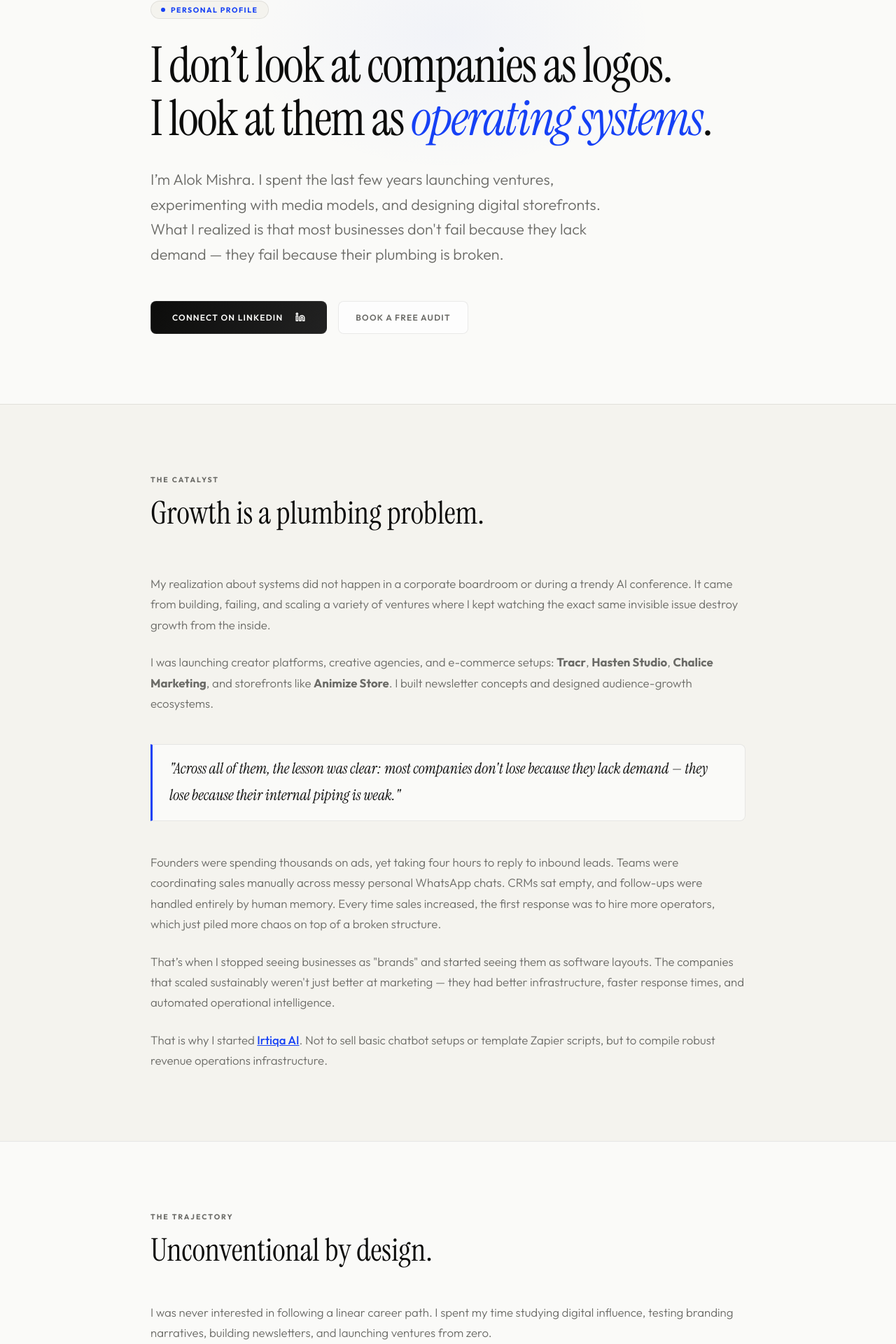
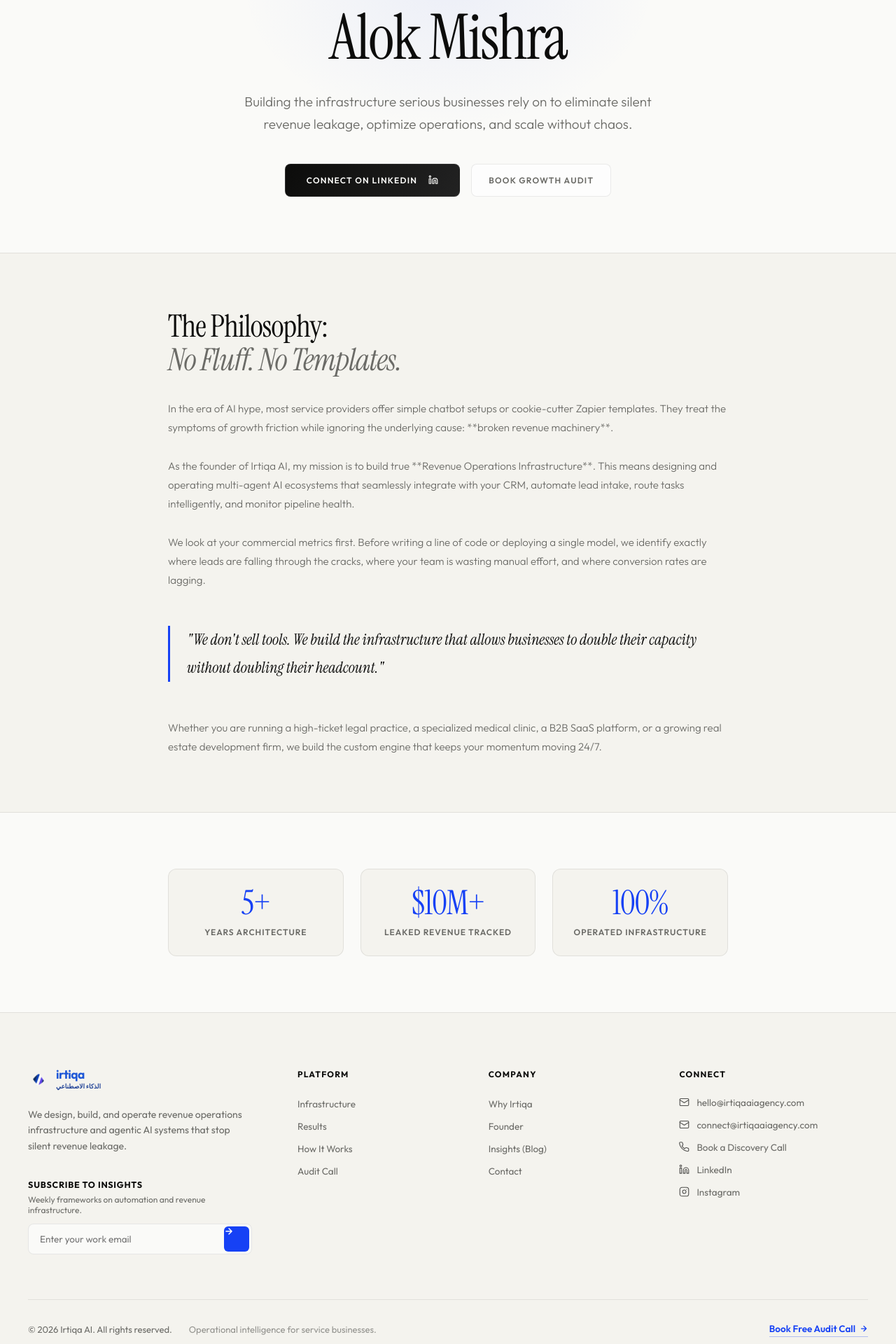
Before and after one commit to LionCrown69/irtiqa, a Next.js app: page /founder in a window 1280 px wide. Shown: the part 179-2099 px from the top of the page at 70% size. Built offline with nearby package versions, Linux system fonts and the light colour scheme.

Commit message:
design: restore simple, high-impact founder layout

```diff
--- a/src/components/FounderClient.tsx
+++ b/src/components/FounderClient.tsx
@@ -31,8 +31,7 @@ export default function FounderClient() {
       <Navigation navHeight={navHeight} />
 
       <main className="lux-main">
-        {/* ─── HERO SECTION ─── */}
-        <section id="founder-hero" style={{ padding: '180px 24px 100px', position: 'relative', overflow: 'hidden', background: 'var(--w)' }}>
+        <section id="founder-hero" style={{ padding: '140px 24px 80px', position: 'relative', overflow: 'hidden', background: 'var(--w)' }}>
           {/* Ambient Glow */}
           <div style={{
             position: 'absolute',
@@ -40,245 +39,92 @@ export default function FounderClient() {
             left: '50%',
             width: '600px',
             height: '400px',
-            background: 'radial-gradient(ellipse at center, rgba(22,65,245,0.04) 0%, transparent 70%)',
+            background: 'radial-gradient(ellipse at center, rgba(22,65,245,0.06) 0%, transparent 70%)',
             transform: 'translate(-50%, -50%)',
             pointerEvents: 'none',
             zIndex: 0
           }} />
 
-          <div className="reveal" style={{ maxWidth: '850px', margin: '0 auto', position: 'relative', zIndex: 2 }}>
-            <div style={{
-              display: 'inline-flex',
-              alignItems: 'center',
-              gap: '8px',
-              padding: '5px 14px',
-              border: '1px solid var(--rule)',
-              borderRadius: '20px',
-              fontSize: '10.5px',
-              fontWeight: 700,
-              color: 'var(--b)',
-              textTransform: 'uppercase',
-              letterSpacing: '1.5px',
-              marginBottom: '28px',
-              backgroundColor: 'var(--w2)'
-            }}>
-              <span style={{ width: '6px', height: '6px', background: 'var(--b)', borderRadius: '50%' }}></span>
-              Personal Profile
-            </div>
+          <div className="reveal" style={{ maxWidth: '800px', margin: '0 auto', position: 'relative', zIndex: 2, textAlign: 'center' }}>
+            <div className="section-chip" style={{ display: 'inline-flex', marginBottom: '24px' }}>Founder & Revenue Systems Architect</div>
 
-            <h1 style={{
-              fontFamily: 'var(--serif)',
-              fontSize: 'clamp(2.5rem, 5.5vw, 5.2rem)',
-              fontWeight: 400,
-              lineHeight: 1.08,
-              letterSpacing: '-0.025em',
-              marginBottom: '32px',
-              color: 'var(--ink)'
-            }}>
-              I don’t look at companies as logos. <br />
-              I look at them as <em style={{ color: 'var(--b)', fontStyle: 'italic' }}>operating systems</em>.
+            <h1 className="hero-h1" style={{ fontSize: 'clamp(44px, 7vw, 90px)', margin: '0 auto 28px', lineHeight: 1.05, fontFamily: 'var(--serif)', fontWeight: 400, color: 'var(--ink)' }}>
+              Alok Mishra
             </h1>
 
-            <p style={{
-              fontSize: 'clamp(1.1rem, 2.2vw, 1.35rem)',
-              maxWidth: '680px',
-              lineHeight: 1.65,
-              color: 'var(--sub)',
-              fontFamily: 'var(--ui)',
-              marginBottom: '48px',
-              fontWeight: 300
-            }}>
-              I’m Alok Mishra. I spent the last few years launching ventures, experimenting with media models, and designing digital storefronts. What I realized is that most businesses don't fail because they lack demand — they fail because their plumbing is broken.
+            <p className="hero-sub" style={{ fontSize: 'clamp(15px, 1.8vw, 19px)', maxWidth: '640px', lineHeight: 1.7, marginBottom: '40px', color: 'var(--sub)', fontFamily: 'var(--ui)' }}>
+              Building the infrastructure serious businesses rely on to eliminate silent revenue leakage, optimize operations, and scale without chaos.
             </p>
 
-            <div style={{ display: 'flex', gap: '16px', flexWrap: 'wrap' }}>
+            <div style={{ display: 'flex', gap: '16px', justifyContent: 'center', flexWrap: 'wrap' }}>
               <a
                 href="https://www.linkedin.com/in/alokmishra-"
                 className="btn-fill"
                 target="_blank"
                 rel="noopener noreferrer"
-                style={{ textTransform: 'uppercase', letterSpacing: '0.1em', fontSize: '12px', fontWeight: 600 }}
+                style={{ textTransform: 'uppercase', letterSpacing: '0.1em' }}
               >
                 Connect on LinkedIn
-                <svg width="14" height="14" viewBox="0 0 24 24" fill="none" stroke="currentColor" strokeWidth="2.5" strokeLinecap="round" strokeLinejoin="round" style={{ marginLeft: '8px' }}>
+                <svg width="14" height="14" viewBox="0 0 24 24" fill="none" stroke="currentColor" strokeWidth="2" strokeLinecap="round" strokeLinejoin="round" style={{ marginLeft: '6px' }}>
                   <path d="M16 8a6 6 0 0 1 6 6v7h-4v-7a2 2 0 0 0-2-2 2 2 0 0 0-2 2v7h-4v-7a6 6 0 0 1 6-6z" /><rect x="2" y="9" width="4" height="12" /><circle cx="4" cy="4" r="2" />
                 </svg>
               </a>
               <a
                 href="/audit"
                 className="btn-outline"
-                style={{ textTransform: 'uppercase', letterSpacing: '0.1em', fontSize: '12px', fontWeight: 600 }}
+                style={{ textTransform: 'uppercase', letterSpacing: '0.1em' }}
               >
-                Book a Free Audit
+                Book Growth Audit
               </a>
             </div>
           </div>
         </section>
 
-        {/* ─── THE SPARK ─── */}
-        <section style={{ padding: '100px 24px', borderTop: '1px solid var(--rule)', background: 'var(--w2)' }}>
-          <div style={{ maxWidth: '850px', margin: '0 auto', display: 'grid', gridTemplateColumns: '1fr', gap: '32px' }}>
-            <div className="reveal">
-              <span className="section-label" style={{ display: 'block', fontSize: '10.5px', fontWeight: 700, textTransform: 'uppercase', letterSpacing: '2px', color: 'var(--sub)', marginBottom: '16px' }}>
-                The Catalyst
-              </span>
-              <h2 style={{ fontFamily: 'var(--serif)', fontSize: 'clamp(2rem, 3.8vw, 2.8rem)', fontWeight: 400, lineHeight: 1.15, color: 'var(--ink)', marginBottom: '28px' }}>
-                Growth is a plumbing problem.
+        <section id="founder-philosophy" style={{ padding: '80px 24px', borderTop: '1px solid var(--rule)', borderBottom: '1px solid var(--rule)', background: 'var(--w2)' }}>
+          <div style={{ maxWidth: '800px', margin: '0 auto' }}>
+            <div className="reveal d1">
+              <h2 className="problem-title" style={{ fontSize: 'clamp(28px, 4vw, 44px)', marginBottom: '32px', textAlign: 'left', fontFamily: 'var(--serif)', fontWeight: 400, color: 'var(--ink)' }}>
+                The Philosophy: <br/><em>No Fluff. No Templates.</em>
               </h2>
             </div>
 
-            <div className="reveal" style={{ display: 'grid', gap: '24px', fontSize: '1.05rem', lineHeight: 1.75, color: 'var(--sub)', fontFamily: 'var(--ui)', fontWeight: 300 }}>
+            <div className="reveal d2" style={{ display: 'grid', gap: '28px', fontSize: '15px', lineHeight: 1.8, color: 'var(--sub)', fontWeight: 300, fontFamily: 'var(--ui)' }}>
               <p>
-                My realization about systems did not happen in a corporate boardroom or during a trendy AI conference. It came from building, failing, and scaling a variety of ventures where I kept watching the exact same invisible issue destroy growth from the inside.
+                In the era of AI hype, most service providers offer simple chatbot setups or cookie-cutter Zapier templates. They treat the symptoms of growth friction while ignoring the underlying cause: **broken revenue machinery**.
               </p>
 
               <p>
-                I was launching creator platforms, creative agencies, and e-commerce setups: <strong>Tracr</strong>, <strong>Hasten Studio</strong>, <strong>Chalice Marketing</strong>, and storefronts like <strong>Animize Store</strong>. I built newsletter concepts and designed audience-growth ecosystems.
+                As the founder of Irtiqa AI, my mission is to build true **Revenue Operations Infrastructure**. This means designing and operating multi-agent AI ecosystems that seamlessly integrate with your CRM, automate lead intake, route tasks intelligently, and monitor pipeline health.
               </p>
 
-              <blockquote style={{
-                borderLeft: '3px solid var(--b)',
-                padding: '16px 24px',
-                margin: '20px 0',
-                fontFamily: 'var(--serif)',
-                fontSize: '1.35rem',
-                fontStyle: 'italic',
-                color: 'var(--ink)',
-                background: 'var(--w)',
-                borderRadius: '0 8px 8px 0',
-                borderRight: '1px solid var(--rule)',
-                borderTop: '1px solid var(--rule)',
-                borderBottom: '1px solid var(--rule)'
-              }}>
-                "Across all of them, the lesson was clear: most companies don't lose because they lack demand — they lose because their internal piping is weak."
+              <p>
+                We look at your commercial metrics first. Before writing a line of code or deploying a single model, we identify exactly where leads are falling through the cracks, where your team is wasting manual effort, and where conversion rates are lagging.
+              </p>
+
+              <blockquote style={{ borderLeft: '3px solid var(--b)', paddingLeft: '24px', margin: '24px 0', fontFamily: 'var(--serif)', fontSize: '22px', fontStyle: 'italic', color: 'var(--ink)' }}>
+                "We don't sell tools. We build the infrastructure that allows businesses to double their capacity without doubling their headcount."
               </blockquote>
 
               <p>
-                Founders were spending thousands on ads, yet taking four hours to reply to inbound leads. Teams were coordinating sales manually across messy personal WhatsApp chats. CRMs sat empty, and follow-ups were handled entirely by human memory. Every time sales increased, the first response was to hire more operators, which just piled more chaos on top of a broken structure.
-              </p>
-
-              <p>
-                That’s when I stopped seeing businesses as "brands" and started seeing them as software layouts. The companies that scaled sustainably weren't just better at marketing — they had better infrastructure, faster response times, and automated operational intelligence.
-              </p>
-
-              <p>
-                That is why I started <a href="https://irtiqa.ai" target="_blank" rel="noopener noreferrer" style={{ color: 'var(--b)', textDecoration: 'underline', fontWeight: 500 }}>Irtiqa AI</a>. Not to sell basic chatbot setups or template Zapier scripts, but to compile robust revenue operations infrastructure.
+                Whether you are running a high-ticket legal practice, a specialized medical clinic, a B2B SaaS platform, or a growing real estate development firm, we build the custom engine that keeps your momentum moving 24/7.
               </p>
             </div>
           </div>
         </section>
 
-        {/* ─── BACKGROUND ─── */}
-        <section style={{ padding: '100px 24px', borderTop: '1px solid var(--rule)', background: 'var(--w)' }}>
-          <div style={{ maxWidth: '850px', margin: '0 auto' }}>
-            <div className="reveal" style={{ marginBottom: '48px' }}>
-              <span className="section-label" style={{ display: 'block', fontSize: '10.5px', fontWeight: 700, textTransform: 'uppercase', letterSpacing: '2px', color: 'var(--sub)', marginBottom: '16px' }}>
-                The Trajectory
-              </span>
-              <h2 style={{ fontFamily: 'var(--serif)', fontSize: 'clamp(2rem, 3.8vw, 2.8rem)', fontWeight: 400, lineHeight: 1.15, color: 'var(--ink)' }}>
-                Unconventional by design.
-              </h2>
+        <section id="founder-stats" style={{ padding: '80px 24px', background: 'var(--w)' }}>
+          <div style={{ maxWidth: '800px', margin: '0 auto', display: 'grid', gridTemplateColumns: 'repeat(auto-fit, minmax(200px, 1fr))', gap: '24px' }}>
+            <div className="reveal d1" style={{ padding: '24px', background: 'var(--w2)', borderRadius: '12px', border: '1px solid var(--rule)', textAlign: 'center' }}>
+              <div className="rcard-val" style={{ fontSize: '48px', color: 'var(--b)' }}>5+</div>
+              <div className="rcard-desc" style={{ fontSize: '12px', fontWeight: 600, textTransform: 'uppercase', letterSpacing: '0.08em', marginTop: '8px' }}>Years Architecture</div>
             </div>
-
-            <div className="reveal" style={{ display: 'grid', gap: '28px', fontSize: '1.05rem', lineHeight: 1.75, color: 'var(--sub)', fontFamily: 'var(--ui)', fontWeight: 300 }}>
-              <p>
-                I was never interested in following a linear career path. I spent my time studying digital influence, testing branding narratives, building newsletters, and launching ventures from zero.
-              </p>
-
-              <p>
-                Over time, I naturally gravitated toward systems strategy. My strength was never just "writing code" or "building tools"—it was understanding how human behavior, communication channels, database updates, and growth systems link together.
-              </p>
-
-              <p>
-                I became deeply obsessed with **leverage**. I wanted to find out how a lean team of 2-3 people, supported by the right automation architecture, could process lead flows and scale operations that typically require a staff of 20.
-              </p>
+            <div className="reveal d2" style={{ padding: '24px', background: 'var(--w2)', borderRadius: '12px', border: '1px solid var(--rule)', textAlign: 'center' }}>
+              <div className="rcard-val" style={{ fontSize: '48px', color: 'var(--b)' }}>$10M+</div>
+              <div className="rcard-desc" style={{ fontSize: '12px', fontWeight: 600, textTransform: 'uppercase', letterSpacing: '0.08em', marginTop: '8px' }}>Leaked Revenue Tracked</div>
             </div>
-          </div>
-        </section>
-
-        {/* ─── PHILOSOPHY ─── */}
-        <section style={{ padding: '100px 24px', borderTop: '1px solid var(--rule)', background: 'var(--w2)' }}>
-          <div style={{ maxWidth: '850px', margin: '0 auto', display: 'grid', gridTemplateColumns: '1fr', gap: '32px' }}>
-            <div className="reveal">
-              <span className="section-label" style={{ display: 'block', fontSize: '10.5px', fontWeight: 700, textTransform: 'uppercase', letterSpacing: '2px', color: 'var(--sub)', marginBottom: '16px' }}>
-                The Stance
-              </span>
-              <h2 style={{ fontFamily: 'var(--serif)', fontSize: 'clamp(2rem, 3.8vw, 2.8rem)', fontWeight: 400, lineHeight: 1.15, color: 'var(--ink)', marginBottom: '24px' }}>
-                Headcount is a lagging indicator of system health.
-              </h2>
-            </div>
-
-            <div className="reveal" style={{ display: 'grid', gap: '24px', fontSize: '1.05rem', lineHeight: 1.75, color: 'var(--sub)', fontFamily: 'var(--ui)', fontWeight: 300 }}>
-              <p>
-                Adding more operators onto a weak workflow doesn’t make it scalable; it just makes it louder.
-              </p>
-
-              <p>
-                The businesses that scale cleanly over the next decade are the ones that think like software. We let code absorb the boring, repetitive tasks—qualifying leads, updating pipelines, sending SMS notifications, and syncing schedules.
-              </p>
-
-              <p>
-                This leaves humans free to do the high-value work: creative strategy, relationship building, leadership, and making the actual commercial decisions. The future belongs to teams that leverage systems, not just manpower.
-              </p>
-            </div>
-          </div>
-        </section>
-
-        {/* ─── BEYOND Startups ─── */}
-        <section style={{ padding: '100px 24px', borderTop: '1px solid var(--rule)', background: 'var(--w)' }}>
-          <div style={{ maxWidth: '850px', margin: '0 auto' }}>
-            <div className="reveal" style={{ marginBottom: '48px' }}>
-              <span className="section-label" style={{ display: 'block', fontSize: '10.5px', fontWeight: 700, textTransform: 'uppercase', letterSpacing: '2px', color: 'var(--sub)', marginBottom: '16px' }}>
-                Worldview
-              </span>
-              <h2 style={{ fontFamily: 'var(--serif)', fontSize: 'clamp(2rem, 3.8vw, 2.8rem)', fontWeight: 400, lineHeight: 1.15, color: 'var(--ink)' }}>
-                Pattern recognition.
-              </h2>
-            </div>
-
-            <div style={{ display: 'grid', gridTemplateColumns: 'repeat(auto-fit, minmax(260px, 1fr))', gap: '32px' }} className="reveal">
-              <div style={{ padding: '24px', borderLeft: '2px solid var(--rule)' }}>
-                <h4 style={{ fontSize: '13.5px', fontWeight: 700, textTransform: 'uppercase', letterSpacing: '1px', color: 'var(--b)', marginBottom: '12px' }}>
-                  Psychology & Mindsets
-                </h4>
-                <p style={{ fontSize: '0.92rem', lineHeight: 1.7, color: 'var(--sub)', margin: 0 }}>
-                  I study how people think and how culture shifts. Systems should be designed around human psychology and natural workflows, not the other way around.
-                </p>
-              </div>
-
-              <div style={{ padding: '24px', borderLeft: '2px solid var(--rule)' }}>
-                <h4 style={{ fontSize: '13.5px', fontWeight: 700, textTransform: 'uppercase', letterSpacing: '1px', color: 'var(--b)', marginBottom: '12px' }}>
-                  Cinematic Worldbuilding
-                </h4>
-                <p style={{ fontSize: '0.92rem', lineHeight: 1.7, color: 'var(--sub)', margin: 0 }}>
-                  I love creating narrative universes and emotional concepts. Storytelling is the ultimate form of leverage in a crowded digital space.
-                </p>
-              </div>
-
-              <div style={{ padding: '24px', borderLeft: '2px solid var(--rule)' }}>
-                <h4 style={{ fontSize: '13.5px', fontWeight: 700, textTransform: 'uppercase', letterSpacing: '1px', color: 'var(--b)', marginBottom: '12px' }}>
-                  Matrices & Connections
-                </h4>
-                <p style={{ fontSize: '0.92rem', lineHeight: 1.7, color: 'var(--sub)', margin: 0 }}>
-                  I view operations as an interconnected matrix. By finding patterns early, I can usually spot exactly where a company is losing prospects in under ten minutes.
-                </p>
-              </div>
-            </div>
-
-            <div className="reveal" style={{ textAlign: 'center', marginTop: '80px', paddingTop: '56px', borderTop: '1px solid var(--rule)' }}>
-              <p style={{ fontFamily: 'var(--serif)', fontSize: '1.75rem', fontStyle: 'italic', color: 'var(--ink)', maxWidth: '680px', margin: '0 auto 40px', lineHeight: 1.45 }}>
-                "Technology shouldn't remove humanity from business — it should remove friction so humans can actually be human."
-              </p>
-              <a
-                href="/audit"
-                className="btn-fill"
-                style={{ display: 'inline-flex', textTransform: 'uppercase', letterSpacing: '0.1em', fontSize: '12.5px', padding: '16px 36px' }}
-              >
-                Let’s audit your system
-                <svg width="14" height="14" viewBox="0 0 24 24" fill="none" stroke="currentColor" strokeWidth="2.5" strokeLinecap="round" strokeLinejoin="round" style={{ marginLeft: '8px' }}>
-                  <path d="M5 12h14M12 5l7 7-7 7" />
-                </svg>
-              </a>
+            <div className="reveal d3" style={{ padding: '24px', background: 'var(--w2)', borderRadius: '12px', border: '1px solid var(--rule)', textAlign: 'center' }}>
+              <div className="rcard-val" style={{ fontSize: '48px', color: 'var(--b)' }}>100%</div>
+              <div className="rcard-desc" style={{ fontSize: '12px', fontWeight: 600, textTransform: 'uppercase', letterSpacing: '0.08em', marginTop: '8px' }}>Operated Infrastructure</div>
             </div>
           </div>
         </section>
```
